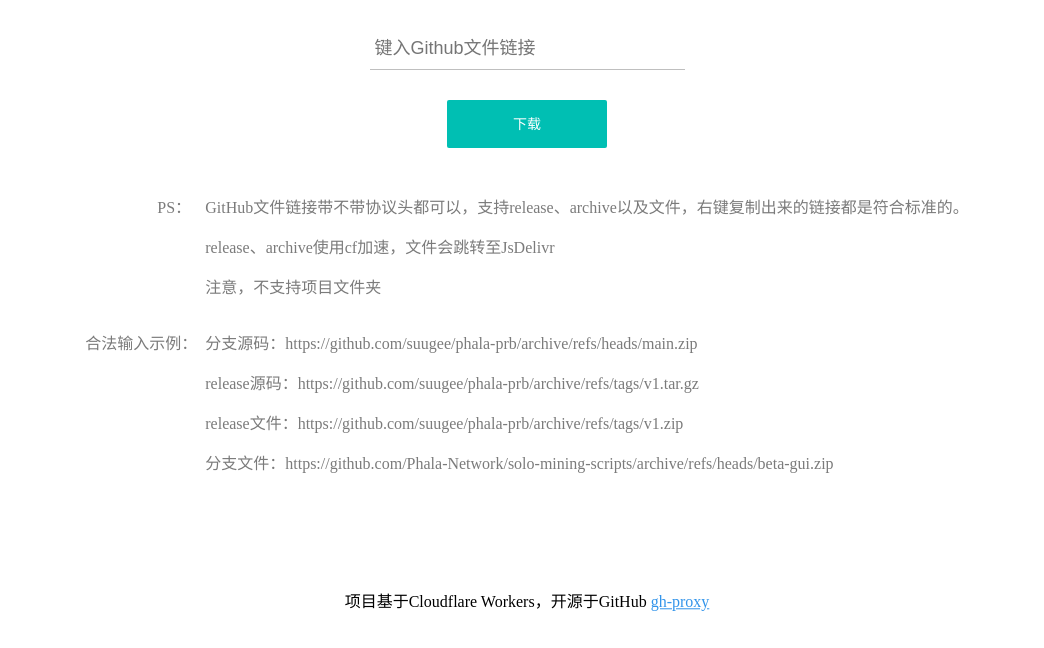
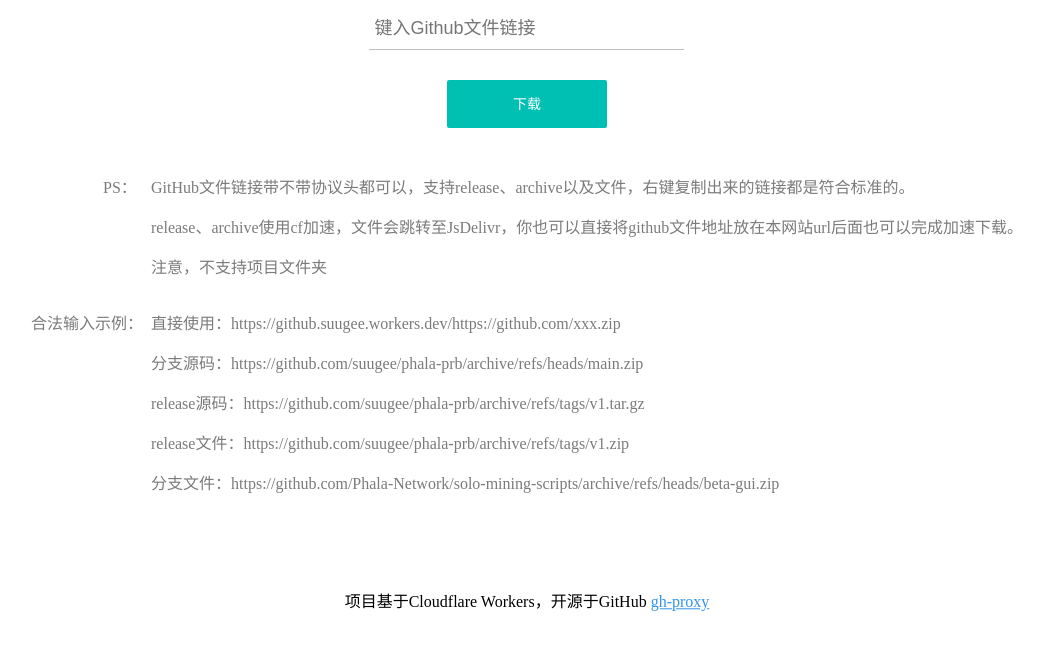
Before and after one commit to suugee/gitproxy, a plain HTML site: page index.html in a window 1280 px wide. Shown: the part 152-800 px from the top of the page, without its empty margins (113-1157 px from the left). Drawn offline with Linux system fonts and the light colour scheme.

Commit message:
Update index.html

```diff
--- a/index.html
+++ b/index.html
@@ -127,9 +127,10 @@
     </label>
     <input class="block btn" type="submit" value="下载">
     <div class="tips"><p>GitHub文件链接带不带协议头都可以，支持release、archive以及文件，右键复制出来的链接都是符合标准的</a>。</p>
-        <p>release、archive使用cf加速，文件会跳转至JsDelivr</p>
+        <p>release、archive使用cf加速，文件会跳转至JsDelivr，你也可以直接将github文件地址放在本网站url后面也可以完成加速下载。</p>
         <p>注意，不支持项目文件夹</p></div>
     <div class="example">
+        <p>直接使用：https://github.suugee.workers.dev/https://github.com/xxx.zip</p>
         <p>分支源码：https://github.com/suugee/phala-prb/archive/refs/heads/main.zip</p>
         <p>release源码：https://github.com/suugee/phala-prb/archive/refs/tags/v1.tar.gz</p>
         <p>release文件：https://github.com/suugee/phala-prb/archive/refs/tags/v1.zip</p>
```
